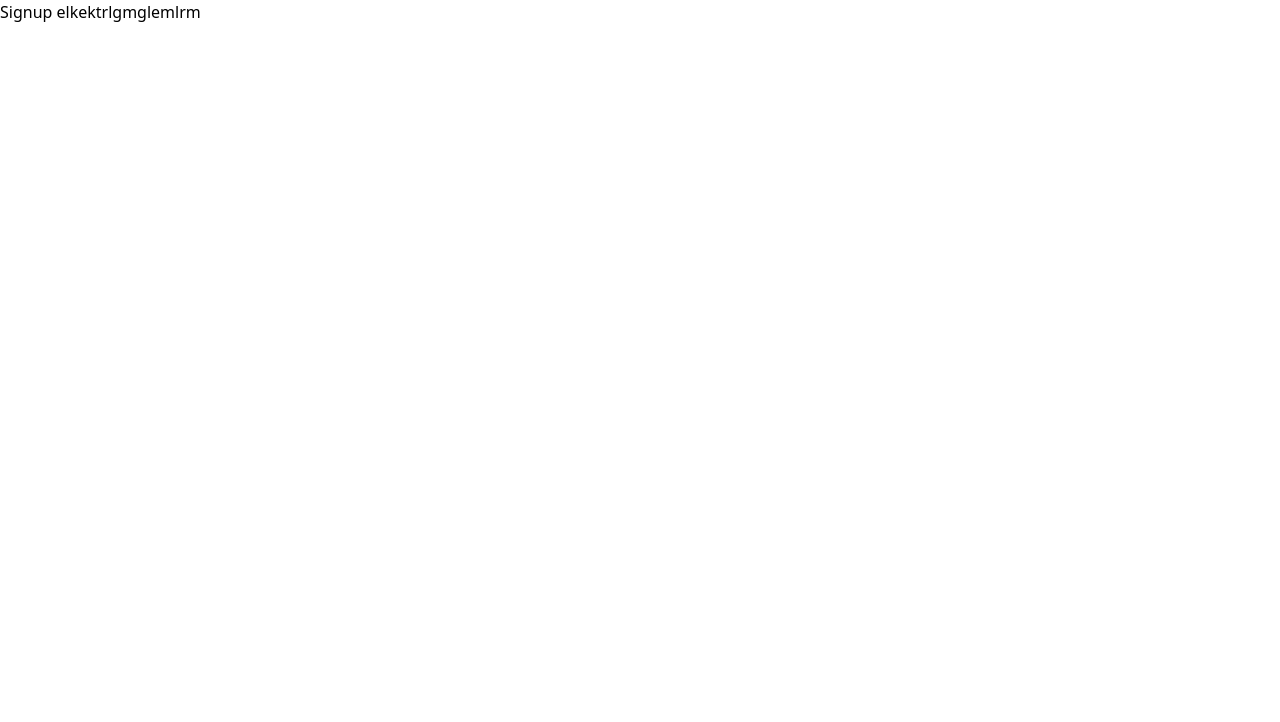
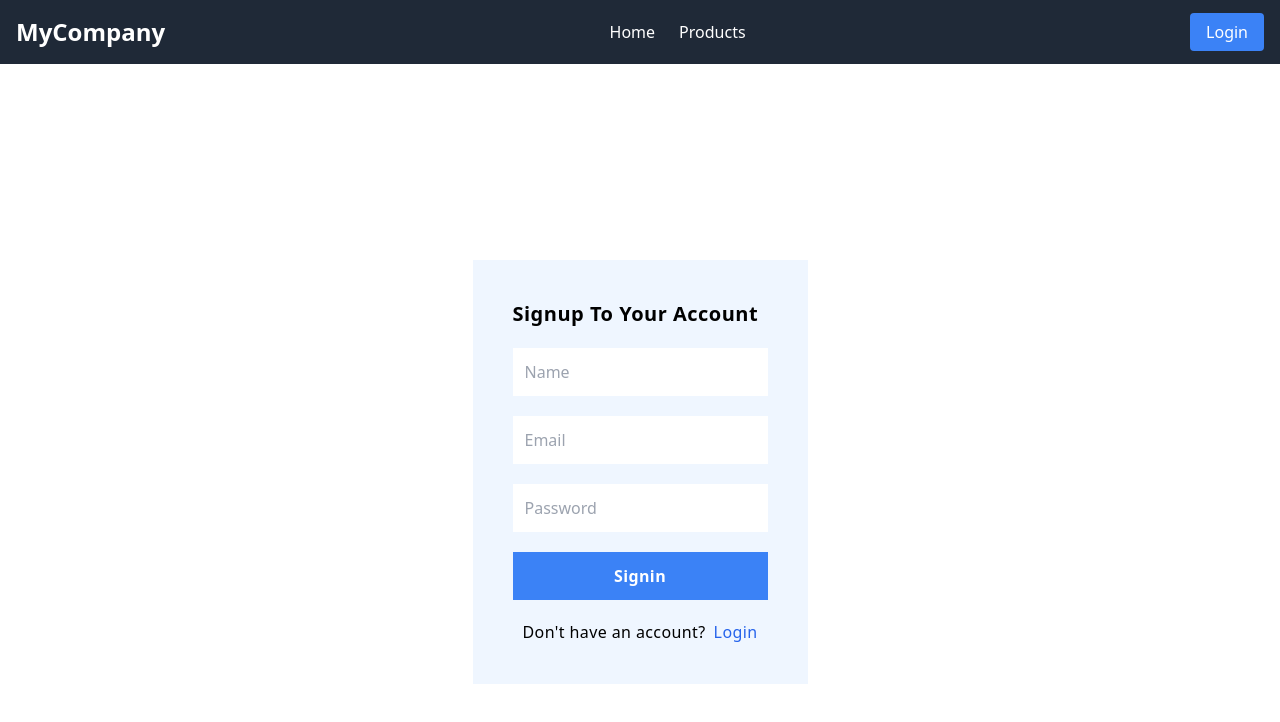
Before and after one commit to shahal001/FullstackEcom, a React (Vite) app in the folder client/: page /signup in a window 1280 px wide. Shown: the top 722 px of the page. Built offline with nearby package versions, Linux system fonts and the light colour scheme; no server answers.

Commit message:
login,signup,verify

```diff
--- a/client/src/App.jsx
+++ b/client/src/App.jsx
@@ -1,21 +1,29 @@
 import React from "react";
 import { BrowserRouter, Routes, Route } from "react-router-dom";
-import { Accounts, Home, Login, Products,Signup, Verify } from "./Routes";
-
+import { Home, Login, Accounts, Products, Signup, Verify } from  "./Routes";
+import { UserData } from "./Context/UserContext";
+import Loader from "./Components/Loader";
+import Header from "./Components/Header";
 
 const App = () => {
+  const { loading, isAuth } = UserData();
   return (
     <>
+      {loading ? (
+        <Loader />
+      ) : (
         <BrowserRouter>
+          <Header isAuth={isAuth} />
           <Routes>
             <Route path="/" element={<Home />} />
-          <Route path="/login" element={<Login />} />
-          <Route path="/signup" element={<Signup/>}/>
+            <Route path="/login" element={ isAuth? <Home/>:<Login />} />
+            <Route path="/signup" element={isAuth ? <Home /> : <Signup />} />
             <Route path="/account" element={<Accounts />} />
             <Route path="/product" element={<Products />} />
-          <Route path="/verify" element={<Verify/>}/>
+            <Route path="/verify" element={isAuth? <Home/> : <Verify />} />
           </Routes>
         </BrowserRouter>
+      )}
     </>
   );
 };
--- a/client/src/Components/Header.jsx
+++ b/client/src/Components/Header.jsx
@@ -1,7 +1,20 @@
-import React, { useState } from 'react';
-import { Link } from 'react-router-dom'; // Use for navigation if using React Router
+import React, { useState } from "react";
+import { Link, useNavigate } from "react-router-dom";
+import { UserData } from "../../src/Context/UserContext";
+import toast from "react-hot-toast";
 
 const Header = () => {
+  const navigate = useNavigate();
+  const { setUser, setIsAuth, isAuth } = UserData(); // Get isAuth from UserData context
+
+  const logoutHandler = () => {
+    localStorage.clear();
+    setUser({});
+    setIsAuth(false);
+    toast.success("Logout");
+    navigate("/"); // Redirect to homepage or login after logout
+  };
+
   const [isOpen, setIsOpen] = useState(false);
 
   const toggleMenu = () => {
@@ -13,7 +26,7 @@ const Header = () => {
   };
 
   return (
-    <div className="relative pt-[72px] ">
+    <div className="relative pt-[72px]">
       <nav className="bg-gray-800 text-white fixed top-0 left-0 w-full z-20">
         <div className="container mx-auto flex justify-between items-center p-4">
           {/* Logo */}
@@ -23,16 +36,36 @@ const Header = () => {
 
           {/* Menu for Desktop */}
           <div className="hidden md:flex space-x-6">
-            <Link to="/" className="hover:text-gray-400">Home</Link>
-            <Link to="/products" className="hover:text-gray-400">Products</Link>
-            <Link to="/account" className="hover:text-gray-400">Account</Link>
+            <Link to="/" className="hover:text-gray-400">
+              Home
+            </Link>
+            <Link to="/product" className="hover:text-gray-400">
+              Products
+            </Link>
+            {isAuth && (
+              <Link to="/account" className="hover:text-gray-400">
+                Account
+              </Link>
+            )}
           </div>
 
-          {/* Login Button */}
+          {/* Login/Logout Button */}
           <div className="hidden md:block">
-            <Link to="/login" className="bg-blue-500 hover:bg-blue-600 text-white px-4 py-2 rounded">
-              Login
-            </Link>
+            {isAuth ? (
+              <button
+                onClick={logoutHandler}
+                className="bg-red-500 hover:bg-red-600 text-white px-4 py-2 rounded"
+              >
+                Logout
+              </button>
+            ) : (
+              <Link
+                to="/login"
+                className="bg-blue-500 hover:bg-blue-600 text-white px-4 py-2 rounded"
+              >
+                Login
+              </Link>
+            )}
           </div>
 
           {/* Hamburger Menu for Mobile */}
@@ -47,17 +80,55 @@ const Header = () => {
               viewBox="0 0 24 24"
               xmlns="http://www.w3.org/2000/svg"
             >
-              <path strokeLinecap="round" strokeLinejoin="round" strokeWidth="2" d="M4 6h16M4 12h16m-7 6h7"></path>
+              <path
+                strokeLinecap="round"
+                strokeLinejoin="round"
+                strokeWidth="2"
+                d="M4 6h16M4 12h16m-7 6h7"
+              ></path>
             </svg>
           </button>
         </div>
 
         {/* Mobile Menu */}
-        <div className={`absolute top-16 left-0 w-full z-20 flex flex-col items-center p-2 md:hidden ${isOpen ? 'block' : 'hidden'} bg-gray-700`}>
-          <Link to="/" onClick={closeMenu} className="block px-4 py-2 hover:bg-gray-600">Home</Link>
-          <Link to="/products" onClick={closeMenu} className="block px-4 py-2 hover:bg-gray-600">Products</Link>
-          <Link to="/account" onClick={closeMenu} className="block px-4 py-2 hover:bg-gray-600">Account</Link>
-          <Link to="/login" onClick={closeMenu} className="block px-4 py-2 bg-blue-500 hover:bg-blue-600 text-white w-full rounded-sm text-center">Login</Link>
+        <div
+          className={`absolute top-16 left-0 w-full z-20 flex flex-col items-center p-2 md:hidden ${
+            isOpen ? "block" : "hidden"
+          } bg-gray-700`}
+        >
+          <Link
+            to="/"
+            onClick={closeMenu}
+            className="block px-4 py-2 hover:bg-gray-600"
+          >
+            Home
+          </Link>
+          <Link
+            to="/product"
+            onClick={closeMenu}
+            className="block px-4 py-2 hover:bg-gray-600"
+          >
+            Products
+          </Link>
+          {isAuth ? (
+            <button
+              onClick={() => {
+                logoutHandler();
+                closeMenu();
+              }}
+              className="block px-4 py-2 bg-red-500 hover:bg-red-600 text-white w-full rounded-sm text-center"
+            >
+              Logout
+            </button>
+          ) : (
+            <Link
+              to="/login"
+              onClick={closeMenu}
+              className="block px-4 py-2 bg-blue-500 hover:bg-blue-600 text-white w-full rounded-sm text-center"
+            >
+              Login
+            </Link>
+          )}
         </div>
       </nav>
     </div>
--- a/client/src/Context/ProductContext.jsx
+++ b/client/src/Context/ProductContext.jsx
@@ -21,8 +21,7 @@ export const ProductContextProvider = ({ children }) => {
   const fetchProducts = async () => {
     try {
       setLoading(true);
-
-      const { data } = await axios.get(`${server}/product/all`, {
+     const { data } = await axios.get(`${server}/product/all`, {
         params: { search: searchQuery, category, price, page },
       });
 
--- /dev/null
+++ b/client/src/Context/UserContext.jsx
@@ -0,0 +1,114 @@
+import axios from "axios";
+import { createContext, useContext, useEffect, useState } from "react";
+import { server } from "../Server";
+import toast, { Toaster } from "react-hot-toast";
+
+
+
+const userContext = createContext();
+
+export const UserContextProvider = ({ children }) => {
+  const [isAuth, setIsAuth] = useState(false);
+  const [user, setUser] = useState({});
+  const [loading, setLoading] = useState(true);
+
+
+
+  const userLogin = async (email, password,navigate) => {
+    try {
+      setLoading(true);
+      const { data } = await axios.post(`${server}/user/login`, { email, password });
+
+      if (data.message) {
+        toast.success(data.message);
+        localStorage.setItem("token", data.token);
+        setIsAuth(true);
+        setUser(data.user);
+        navigate("/")
+      }
+    } catch (error) {
+      toast.error(error.response?.data?.message || "Something went wrong!");
+      setIsAuth(false);
+    } finally {
+      setLoading(false);
+    }
+  };
+
+  const fetchUser = async () => {
+    try {
+      setLoading(true);
+      const { data } = await axios.get(`${server}/user/myprofile`, {
+        headers: {
+          token: localStorage.getItem("token"),
+        },
+      });
+
+      setUser(data.user);
+      setIsAuth(true);
+    } catch (error) {
+      setIsAuth(false);
+    } finally {
+      setLoading(false);
+    }
+  };
+
+  const registerUser = async (name, email, password,navigate) => {
+    try {
+      setLoading(true);
+      const { data } = await axios.post(`${server}/user/signup`, { name, email, password });
+
+      if (data.message) {
+        setLoading(false)
+        toast.success(data.message);
+        localStorage.setItem("activationToken", data.activationToken);
+        navigate("/verify")
+      }
+    } catch (error) {
+      toast.error(error.response?.data?.message || "Something went wrong!");
+    } finally {
+      setLoading(false);
+    }
+  };
+
+  const verifyUser = async (otp,navigate) => {
+    const activationToken = localStorage.getItem("activationToken")
+    try{
+    const {data} = await axios.post(`${server}/user/verify`,{activationToken,otp})
+
+    if(data.message){
+      localStorage.clear()
+      navigate("/login")
+      toast.success(data.message)
+    }
+
+    }catch (error) {
+      toast.error(error.response?.data?.message || "Something went wrong!");
+    } finally {
+      setLoading(false);
+    }
+  }
+
+  useEffect(() => {
+    fetchUser();
+  }, []);
+
+  return (
+    <userContext.Provider
+      value={{
+        userLogin,
+        user,
+        setUser,
+        isAuth,
+        setIsAuth,
+        loading,
+        registerUser,
+        verifyUser,
+      }}
+    >
+      {children}
+      <Toaster />
+    </userContext.Provider>
+  );
+};
+
+export const UserData = () => useContext(userContext);
--- a/client/src/Pages/Accounts.jsx
+++ b/client/src/Pages/Accounts.jsx
@@ -2,7 +2,9 @@ import React from 'react'
 
 const Accounts = () => {
   return (
-    <div>Wellcome to your account </div>
+    <div>
+      accout hi
+    </div>
   )
 }
 
--- a/client/src/Pages/Home.jsx
+++ b/client/src/Pages/Home.jsx
@@ -1,14 +1,16 @@
 // src/Home.jsx
 import React from "react";
-import Header from "../Components/Header";
+
 import MainBanner from "../Components/MainBanner";
 import Container from "../Components/Container";
 import Products from "./Products";
 
+
 const Home = () => {
+
   return (
     <div>
-      <Header/>
+
       <MainBanner/>
       <Container/>
       <Products/>
--- a/client/src/Pages/Signup.jsx
+++ b/client/src/Pages/Signup.jsx
@@ -1,9 +1,70 @@
-import React from 'react'
+import React, { useState } from "react";
+import { Link, useNavigate } from "react-router-dom";
+import { UserData } from "../Context/UserContext";
 
 const Signup = () => {
+  const [name, setName] = useState("");
+  const [email, setEmail] = useState("");
+  const [password, setPassword] = useState("");
+
+  const { registerUser } = UserData();
+  const navigate = useNavigate();
+
+  const subHandler = async (e) => {
+    e.preventDefault();
+    await registerUser(name, email, password,navigate);
+    navigate("/verify");
+  };
+
   return (
-    <div>Signup elkektrlgmglemlrm</div>
-  )
-}
+    <div className="flex flex-col justify-center items-center h-screen">
+      <div className="relative p-10 space-y-5 bg-blue-50">
+        <h1 className="text-xl font-semibold tracking-wide">
+          Signup To Your Account
+        </h1>
+        <form onSubmit={subHandler} className="flex flex-col space-y-5">
+          <input
+            className="p-3 outline-none"
+            type="text"
+            value={name}
+            onChange={(e) => setName(e.target.value)}
+            placeholder="Name"
+            required
+          />
 
-export default Signup
+          <input
+            className="p-3 outline-none"
+            value={email}
+            onChange={(e) => setEmail(e.target.value)}
+            type="email"
+            placeholder="Email"
+            required
+          />
+
+          <input
+            className="p-3 outline-none"
+            value={password}
+            onChange={(e) => setPassword(e.target.value)}
+            type="password"
+            placeholder="Password"
+            required
+          />
+          <button
+            type="submit"
+            className="bg-blue-500 p-3 text-white tracking-wide font-semibold active:bg-blue-700 transform active:scale-95 transition duration-150"
+          >
+            Signin
+          </button>
+          <div className="flex space-x-2 justify-center tracking-wide">
+            <p>Don't have an account?</p>
+            <Link className="text-blue-600" to="/login">
+              Login
+            </Link>
+          </div>
+        </form>
+      </div>
+    </div>
+  );
+};
+
+export default Signup;
--- a/client/src/Pages/Verify.jsx
+++ b/client/src/Pages/Verify.jsx
@@ -1,16 +1,44 @@
-import React from 'react'
+import React, { useState } from "react";
+import { UserData } from "../Context/UserContext";
+import { useNavigate } from "react-router-dom";
 
 const Verify = () => {
+  const [otp,setOtp] = useState()
+
+  const { verifyUser } = UserData();
+
+  const navigate = useNavigate()
+
+  const handleSubmit = async (e) => {
+    e.preventDefault();
+    await verifyUser(Number(otp),navigate)
+  }
+
   return (
-    <div className='flex  justify-center items-center h-screen ' >
-        <div className='flex flex-col space-y-3 p-7 bg-blue-100 rounded-md
-        '>
-            <h1 className='text-center text-xl font-semibold tracking-wide '>Verify Account</h1>
-            <input className='p-2 outline-none '  type="number" required placeholder='Enter Otp' />
-            <button className="bg-blue-500 p-2  text-white tracking-wide font-semibold active:bg-blue-700 transform active:scale-95 transition duration-150" >Signin</button>
-        </div>
+    <div className="flex  justify-center items-center h-screen ">
+      <div
+        className="flex flex-col space-y-3 p-7 bg-blue-100 rounded-md
+        "
+      >
+        <h1 className="text-center text-xl font-semibold tracking-wide ">
+          Verify Account
+        </h1>
+        <form onSubmit={handleSubmit} >
+        <input
+          className="p-2 outline-none "
+          type="number"
+          required
+          placeholder="Enter Otp"
+          value={otp}
+          onChange={(e)=>setOtp(e.target.value)}
+        />
+        <button className="bg-blue-500 p-2  text-white tracking-wide font-semibold active:bg-blue-700 transform active:scale-95 transition duration-150">
+          Signin
+        </button>
+        </form>
+      </div>
     </div>
-  )
-}
+  );
+};
 
-export default Verify
+export default Verify;
--- a/client/src/Pages/login.jsx
+++ b/client/src/Pages/login.jsx
@@ -1,26 +1,51 @@
-import React from "react";
-import { Link } from "react-router-dom";
+import React, { useState } from "react";
+import { Link, useNavigate } from "react-router-dom";
+import { UserData } from "../Context/UserContext"; // Adjust the path as needed
 
-const login = () => {
+const Login = () => {
+  const [email, setEmail] = useState("");
+  const [password, setPassword] = useState("");
+
+  const { userLogin } = UserData();
+ const navigate = useNavigate();
+
+  const submitHandler = async (e) => {
+    e.preventDefault();
+    await userLogin(email, password,navigate);
+
+  };
+
   return (
-    <div className="flex flex-col justify-center  items-center h-screen">
+    <div className="flex flex-col justify-center items-center h-screen">
       <div className="relative p-10 space-y-5 bg-blue-50">
         <h1 className="text-xl font-semibold tracking-wide">
-          Signin To Your Account
+          Login To Your Account
         </h1>
-        <form className="flex flex-col space-y-5">
-          <input className="p-3 outline-none" type="email" placeholder="email" required />
+        <form onSubmit={submitHandler} className="flex flex-col space-y-5">
           <input
             className="p-3 outline-none"
-            type="password"
-            placeholder="password"
+            value={email}
+            onChange={(e) => setEmail(e.target.value)}
+            type="email"
+            placeholder="Email"
             required
           />
-          <button className="bg-blue-500 p-3 text-white tracking-wide font-semibold active:bg-blue-700 transform active:scale-95 transition duration-150">
-            <Link to="/verify" className="px-12">Signin</Link>
+          <input
+            className="p-3 outline-none"
+            value={password}
+            onChange={(e) => setPassword(e.target.value)}
+            type="password"
+            placeholder="Password"
+            required
+          />
+          <button
+            type="submit"
+            className="bg-blue-500 p-3 text-white tracking-wide font-semibold active:bg-blue-700 transform active:scale-95 transition duration-150"
+          >
+            Sign in
           </button>
           <div className="flex space-x-2 justify-center tracking-wide">
-            <p>Don't have account ?</p>
+            <p>Don't have an account?</p>
             <Link className="text-blue-600" to="/signup">
               Signup
             </Link>
@@ -31,4 +56,4 @@ const login = () => {
   );
 };
 
-export default login;
+export default Login;
--- a/client/src/Routes.js
+++ b/client/src/Routes.js
@@ -1,8 +1,8 @@
 import Home from "./Pages/Home";
-import Login from "./Pages/login";
+import Login from "./Pages/Login";
 import Accounts from "./Pages/Accounts";
 import Products from "./Pages/Products";
 import Signup from "./Pages/Signup";
 import Verify from "./Pages/Verify";
 
-export { Home, Login, Accounts, Products,Signup,Verify };
+export { Home, Login, Accounts, Products, Signup, Verify };
--- a/client/src/main.jsx
+++ b/client/src/main.jsx
@@ -3,14 +3,17 @@ import ReactDOM from "react-dom/client";
 import App from "./App.jsx";
 import "./index.css";
 import { ProductContextProvider } from "./Context/ProductContext.jsx";
+import {UserContextProvider} from "./Context/UserContext.jsx"
 import { BrowserRouter } from "react-router-dom";
 
 ReactDOM.createRoot(document.getElementById("root")).render(
 
   <React.StrictMode>
+    <UserContextProvider>
     <ProductContextProvider>
       <App />
     </ProductContextProvider>
+    </UserContextProvider>
   </React.StrictMode>
 
 );
```
Also changed, not shown: 1 other file (tests, documents, lock files or other folders). Lines whose indentation alone changed are shown as unchanged.
